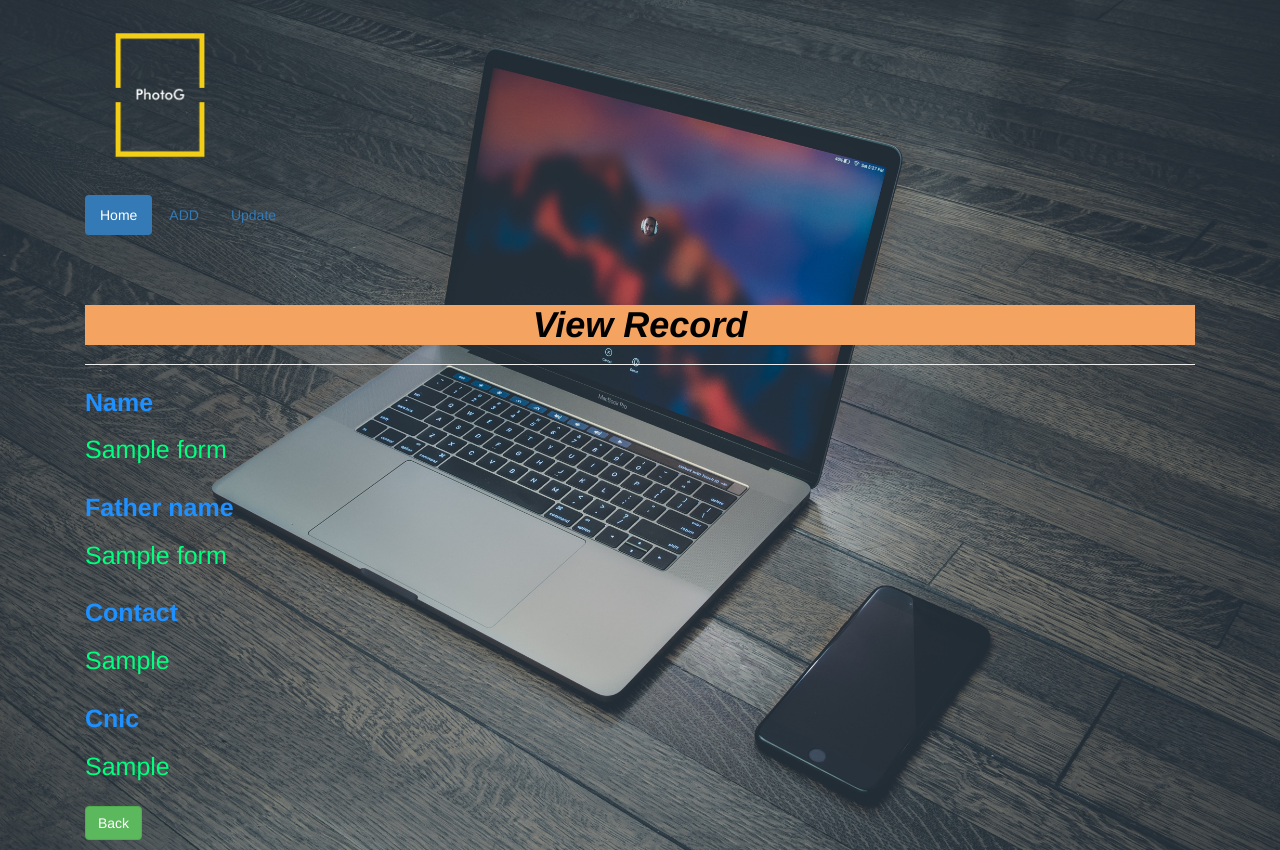
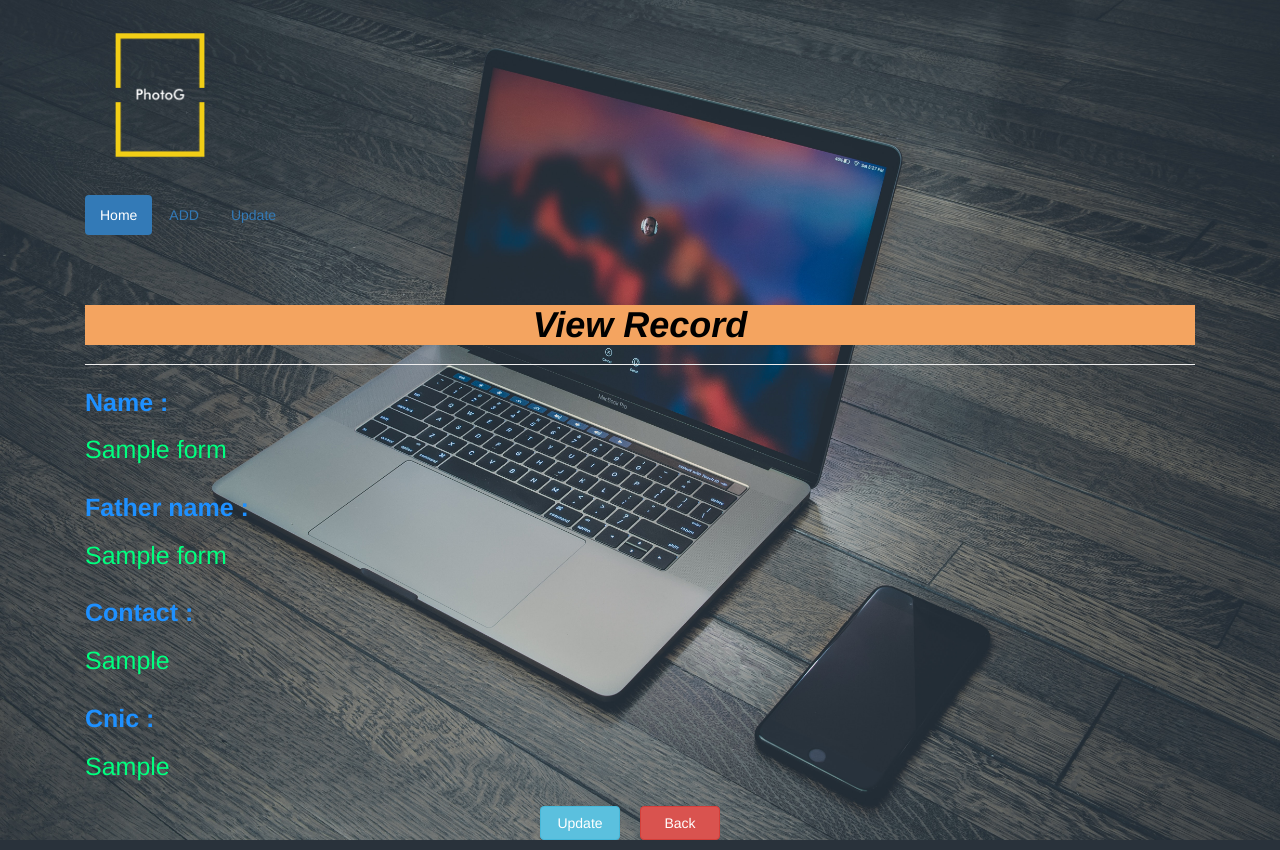
Before and after one commit to Usama868/CRUD, a PHP site: page /read.php?id=1 in a window 1280 px wide. Run offline with PHP 8.4, Linux system fonts and the light colour scheme; tables that the repository leaves empty hold one stand-in row (values such as "Sample post").

Commit message:
Merge origin/master
Conflicts:
	db-connect.php

```diff
--- a/read.php
+++ b/read.php
@@ -105,22 +105,30 @@ if(isset($_GET["id"]) && !empty(trim($_GET["id"]))){
                         <h1 style="color:black; background-color: sandybrown; text-align: center;"><i><b>View Record</b></i></h1>
                     </div>
                     <div class="form-group"style="font-size:25px;">
-                        <label style="color:dodgerblue">Name</label>
+                        <label style="color:dodgerblue">Name :</label>
+
                         <p class="form-control-static" style="color:springgreen; "><?php echo $row["name"]; ?></p>
                     </div>
                     <div class="form-group" style="font-size:25px;">
-                        <label style="color:dodgerblue" >Father name</label>
+                        <label style="color:dodgerblue" >Father name :</label>
                         <p class="form-control-static" style="color:springgreen;"><?php echo $row["fathername"]; ?></p>
                     </div>
                     <div class="form-group" style="font-size:25px;">
-                        <label style="color:dodgerblue">Contact</label>
+                        <label style="color:dodgerblue">Contact :</label>
                         <p class="form-control-static" style="color:springgreen;"><?php echo $row["contact"]; ?></p>
                     </div>
                     <div class="form-group" style="font-size:25px;">
-                        <label style="color:dodgerblue;"> Cnic </label>
+                        <label style="color:dodgerblue;"> Cnic :</label>
                         <p class="form-control-static" style="color:springgreen;"><?php echo $row["cnic"]; ?></p>
                     </div>
-                    <p><a href="index.php" class="btn btn-success">Back</a></p>
+                    <div align="center">
+
+                   <?php
+                     echo "<a href='update.php?id=". $row['id'] ."' title='Update Record' data-toggle='tooltip'><span class='btn btn-info btnm  '>Update</span></a>";
+
+                     echo "<a href='index.php'<span class='btn btn-danger btnm'>Back</span></a>";
+                   ?>
+                    </div>
                 </div>
             </div>
         </div>
```
Also changed, not shown: index.php (+15 -15 lines).
